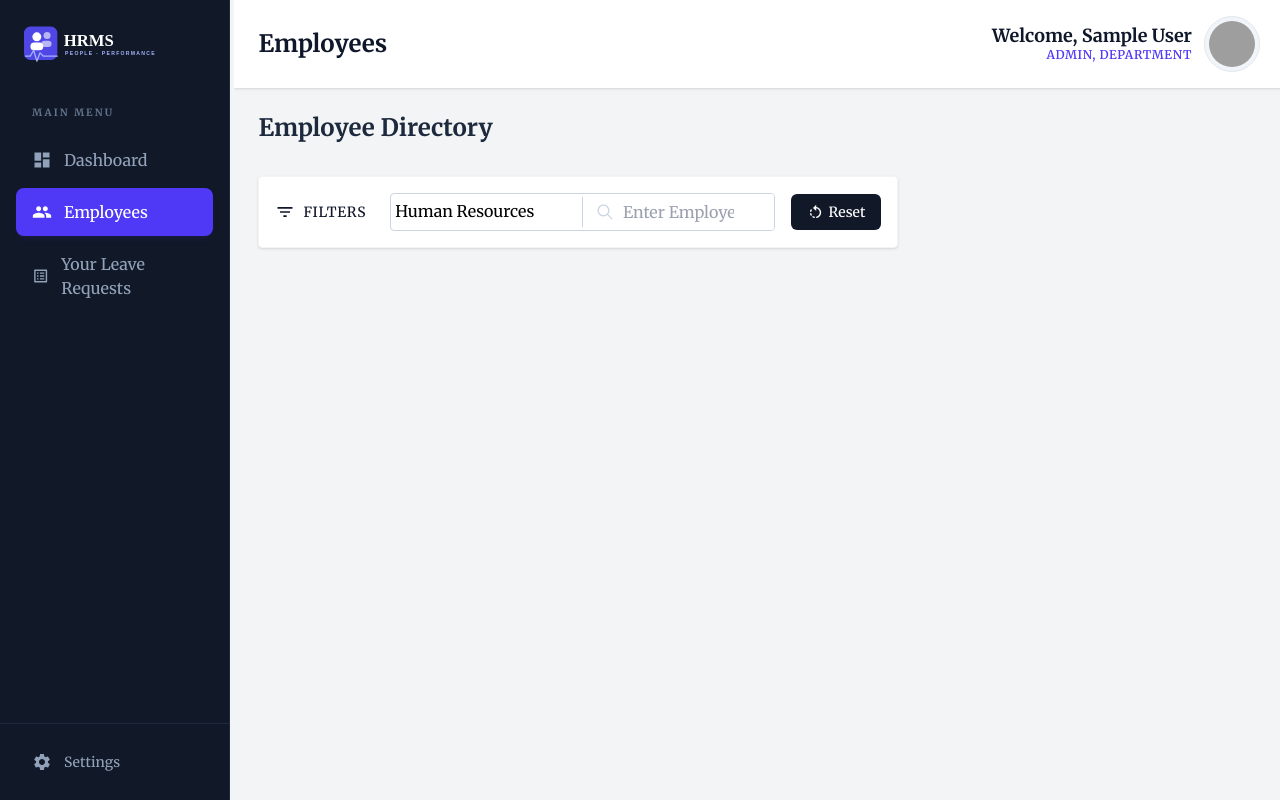
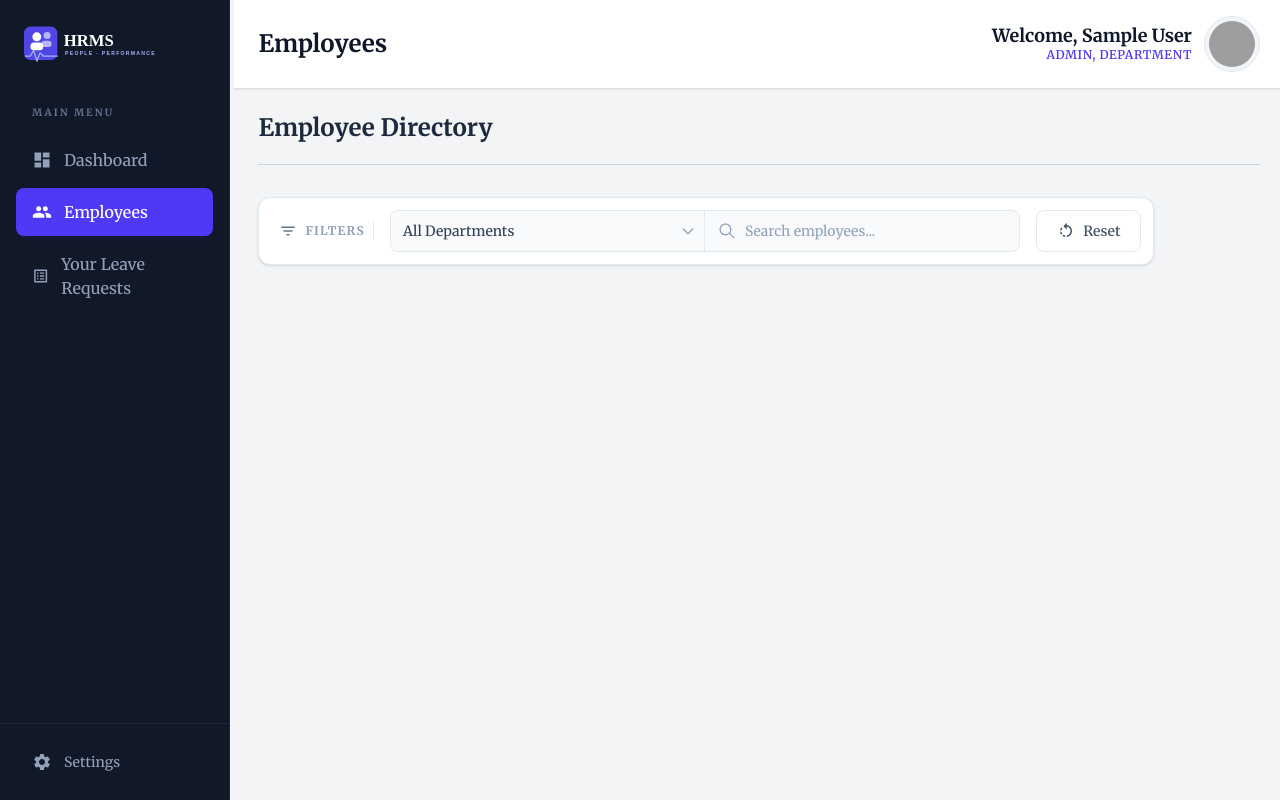
Before and after one commit to dkvaghela25/hr-management-system, a React (Vite) app: page /employees in a window 1280 px wide. Built offline with nearby package versions, Linux system fonts and the light colour scheme; sample sign-in values are in the browser's storage; grey boxes are pictures that could not be loaded.

Commit message:
Reduced font size and width of forms

```diff
--- a/src/components/Filters/EmployeesFilterInputs.jsx
+++ b/src/components/Filters/EmployeesFilterInputs.jsx
@@ -5,7 +5,6 @@ import { departments, escapeRegExp } from "../../constants";
 import { useUserContext } from "../../contexts/userContext";
 
 const EmployeesFilterInputs = ({ setFilteredUsers }) => {
-
     const { user, users } = useUserContext();
 
     const [filters, setFilters] = useState({
@@ -25,7 +24,6 @@ const EmployeesFilterInputs = ({ setFilteredUsers }) => {
     };
 
     useEffect(() => {
-
         const handler = setTimeout(() => {
             const { department, name } = filters;
             if (department.length === 0 && !name) {
@@ -35,16 +33,14 @@ const EmployeesFilterInputs = ({ setFilteredUsers }) => {
             const regex = new RegExp(escapeRegExp(name), "i");
             const filteredData = users.filter((currUser) => {
                 const matchesName = regex.test(String(currUser.name ?? ""));
-                const matchesDepartment = department.includes(currUser.department)
+                const matchesDepartment = department.length === 0 || department.includes(currUser.department);
                 return matchesName && matchesDepartment;
             });
-            console.log(filteredData)
             setFilteredUsers(filteredData);
-        }, 400);
+        }, 300);
 
         return () => clearTimeout(handler);
-    // eslint-disable-next-line react-hooks/exhaustive-deps
-    }, [filters]);
+    }, [filters, users, setFilteredUsers]);
 
     const clearFilters = () => {
         setFilters({
@@ -54,35 +50,36 @@ const EmployeesFilterInputs = ({ setFilteredUsers }) => {
     };
 
     return (
-        <div className="mr-auto w-[50vw] flex flex-wrap items-center gap-4 p-4 bg-white shadow-sm rounded-sm border border-gray-100">
-            <div className="flex items-center gap-2 text-slate-900 mr-2">
-                <MdFilterList className="text-xl" />
-                <span className="text-sm font-medium uppercase tracking-wider">Filters</span>
+        <div className="flex flex-wrap items-center gap-4 p-3 bg-white border border-slate-200 rounded-xl shadow-sm w-full max-w-4xl">
+            <div className="flex items-center gap-2 px-2 border-r border-slate-200 md:flex">
+                <MdFilterList className="text-slate-500 text-lg" />
+                <span className="text-xs font-bold uppercase tracking-widest text-slate-400">Filters</span>
             </div>
 
-            <div className="flex flex-1 items-center max-w-2xl gap-0 border border-slate-300 rounded-sm overflow-hidden transition-all">
+            <div className="flex flex-1 items-center bg-slate-50 border border-slate-200 rounded-lg overflow-hidden focus-within:ring-2 focus-within:ring-indigo-500/20 focus-within:border-indigo-500 transition-all">
 
-                <label htmlFor="department" className="w-1/2 border-r border-slate-300">
+                <div className="relative w-1/2 border-r border-slate-200">
                     <select
                         id="department"
-                        className="w-full p-1 rounded-sm focus:outline-none"
+                        className="w-full bg-transparent py-2.5 pl-3 pr-8 text-sm font-medium text-slate-700 appearance-none focus:outline-none cursor-pointer"
                         name="department"
                         value={filters.department}
                         onChange={handleChange}
-                        multiple
-                        size={1}
                     >
+                        <option value="">All Departments</option>
                         <option value="Human Resources">Human Resources</option>
                         {departments.map(rows => (
                             <option key={rows} value={rows}>{rows}</option>
                         ))}
                     </select>
-                </label>
+                    <div className="absolute right-2 top-1/2 -translate-y-1/2 pointer-events-none text-slate-400">
+                        <svg className="w-4 h-4" fill="none" stroke="currentColor" viewBox="0 0 24 24"><path strokeLinecap="round" strokeLinejoin="round" strokeWidth="2" d="M19 9l-7 7-7-7" /></svg>
+                    </div>
+                </div>
 
-                <div className="relative flex-1 bg-white">
                 <div className="relative flex-1">
                     <div className="absolute inset-y-0 left-3 flex items-center pointer-events-none">
-                            <IoIosSearch className={`${filters.name ? "text-slate-900" : "text-slate-300"} w-5 h-5 transition-colors`} />
+                        <IoIosSearch className={`${filters.name ? "text-indigo-600" : "text-slate-400"} text-xl transition-colors`} />
                     </div>
 
                     <input
@@ -90,31 +87,29 @@ const EmployeesFilterInputs = ({ setFilteredUsers }) => {
                         value={filters.name}
                         onChange={handleChange}
                         type="text"
-                            placeholder="Enter Employee Name"
-                            className="w-full border pl-10 pr-10 h-9 border-none focus:ring-0 text-(--primary-text) disabled:cursor-not-allowed disabled:text-gray-400 placeholder:text-gray-400 focus:outline-none"
+                        placeholder="Search employees..."
+                        className="w-full bg-transparent pl-10 pr-10 py-2.5 text-sm text-slate-700 placeholder:text-slate-400 focus:outline-none"
                     />
 
                     {filters.name && (
                         <button
                             onClick={() => setFilters(prev => ({ ...prev, name: "" }))}
-                                className="absolute inset-y-0 right-3 flex items-center text-gray-400"
+                            className="absolute inset-y-0 right-2 flex items-center text-slate-300 hover:text-rose-500 transition-colors"
                         >
-                                <IoMdCloseCircle className="w-5 h-5" />
+                            <IoMdCloseCircle className="text-lg" />
                         </button>
                     )}
-                    </div>
                 </div>
             </div>
 
             <button
                 type="button"
                 onClick={clearFilters}
-                className={`flex items-center gap-1 px-4 py-2 h-full rounded-md text-sm font-medium transition-all duration-200 bg-[#111827] text-white hover:shadow-md active:scale-95`}
+                className="flex items-center gap-2 px-5 py-2.5 rounded-lg text-sm font-semibold text-slate-600 bg-white border border-slate-200 hover:bg-slate-50 hover:border-slate-300 active:scale-95 transition-all"
             >
-                <MdRotateLeft className="text-[17px]" />
+                <MdRotateLeft className="text-lg" />
                 <span>Reset</span>
             </button>
-
         </div>
     );
 };
--- a/src/pages/Employees.jsx
+++ b/src/pages/Employees.jsx
@@ -15,7 +15,7 @@ const Employees = () => {
     return (
         <div className="w-full max-w-7xl mx-auto flex flex-col gap-8">
 
-            <div className="flex justify-between items-center">
+            <div className="flex justify-between items-center border-b pb-5 border-slate-300">
                 <div>
                     <h1 className="text-2xl font-bold text-slate-800">Employee Directory</h1>
                 </div>
--- a/src/pages/LoginPage.jsx
+++ b/src/pages/LoginPage.jsx
@@ -71,7 +71,7 @@ const LoginPage = () => {
   return (
     <>
       <div className="w-full h-full flex items-center justify-center p-4">
-        <div className="w-[50%] bg-white rounded-xl shadow-lg border border-gray-100 overflow-hidden">
+        <div className="w-[45%] bg-white rounded-xl shadow-lg border border-gray-100 overflow-hidden">
 
           <div className="p-8">
             <div className="text-center mb-8">
@@ -79,7 +79,7 @@ const LoginPage = () => {
               <p className="text-gray-500 mt-2">Please enter your details to login</p>
             </div>
 
-            <form className="space-y-6">
+            <form className="text-sm space-y-6">
               <div>
                 <label className="block text-sm font-semibold text-gray-700 mb-2">
                   Username <span className="text-red-500">*</span>
@@ -88,7 +88,7 @@ const LoginPage = () => {
                   type="text"
                   name="username"
                   placeholder="Enter your username"
-                  className={`w-full px-4 py-3 rounded-lg border border-gray-300 outline-none transition-all ${errors.username ? "border-red-500" : ""}`}
+                  className={`w-full px-4 py-2 rounded-lg border border-gray-300 outline-none transition-all ${errors.username ? "border-red-500" : ""}`}
                   value={formData.username}
                   onChange={handleChange}
                   required
@@ -105,14 +105,14 @@ const LoginPage = () => {
                   type={showPassword ? "text" : "password"}
                   name="password"
                   placeholder="••••••••"
-                  className={`w-full px-4 py-3 rounded-lg border border-gray-300 focus:ring-2 focus:ring-[#1D293D] focus:border-transparent outline-none transition-all ${errors.password ? "border-red-500" : ""}`}
+                  className={`w-full px-4 py-2 rounded-lg border border-gray-300 focus:ring-2 focus:ring-[#1D293D] focus:border-transparent outline-none transition-all ${errors.password ? "border-red-500" : ""}`}
                   value={formData.password}
                   onChange={handleChange}
                   required
                 />
                 {errors.password && (<div className="text-red-500 text-sm mt-1">* {errors.password}</div>)}
 
-                <button type="button" className="absolute bottom-3 right-3 text-2xl text-gray-700" onClick={() => setShowPassword(prev => !prev)}>
+                <button type="button" className="absolute bottom-2 right-3 text-xl text-gray-700" onClick={() => setShowPassword(prev => !prev)}>
                   {showPassword ? <FaEyeSlash /> : <FaEye />}
                 </button>
               </div>
```
Also changed, not shown: src/pages/AddEmployee.jsx (+5 -5 lines), src/pages/ApplyLeave.jsx (+7 -7 lines). Lines whose indentation alone changed are shown as unchanged.
